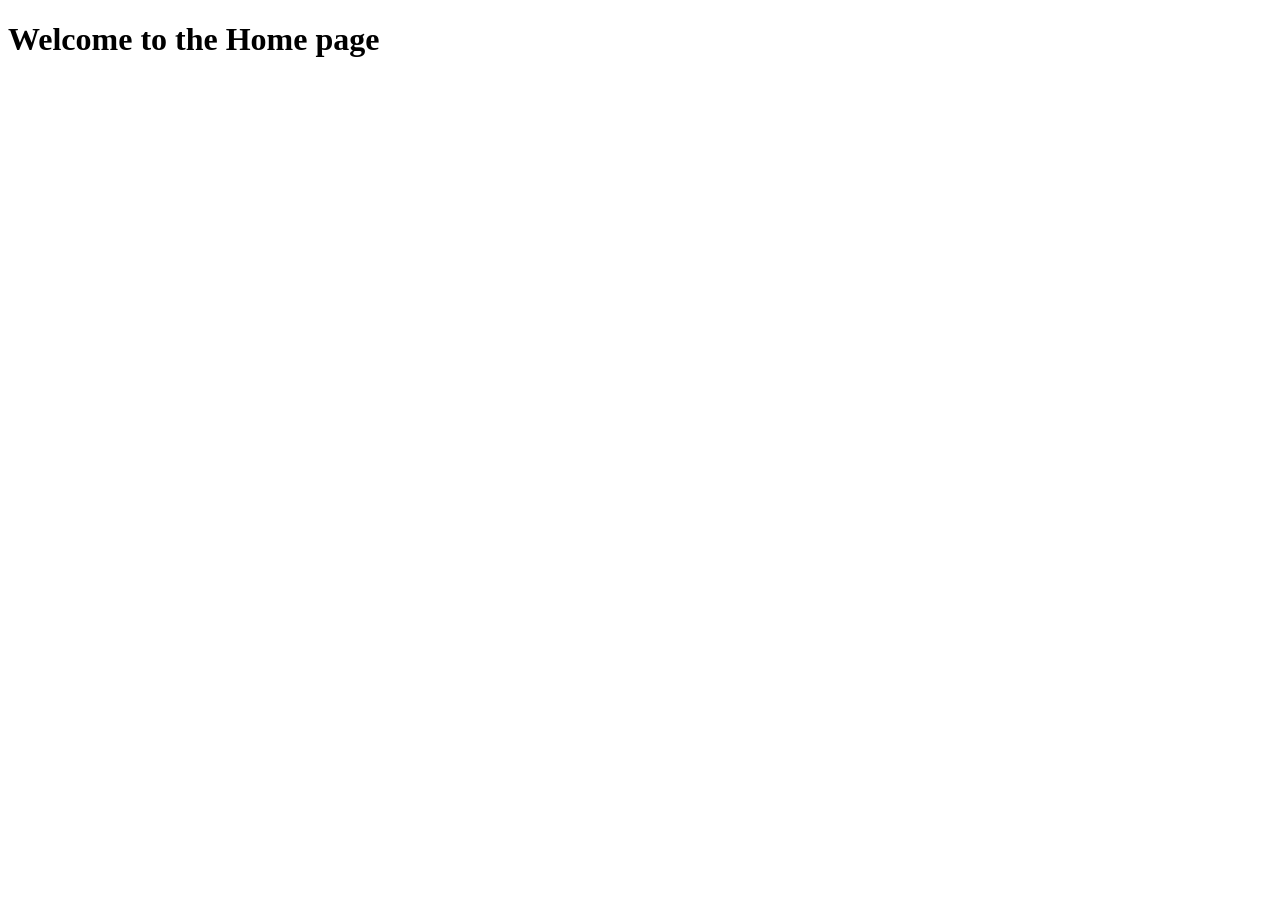
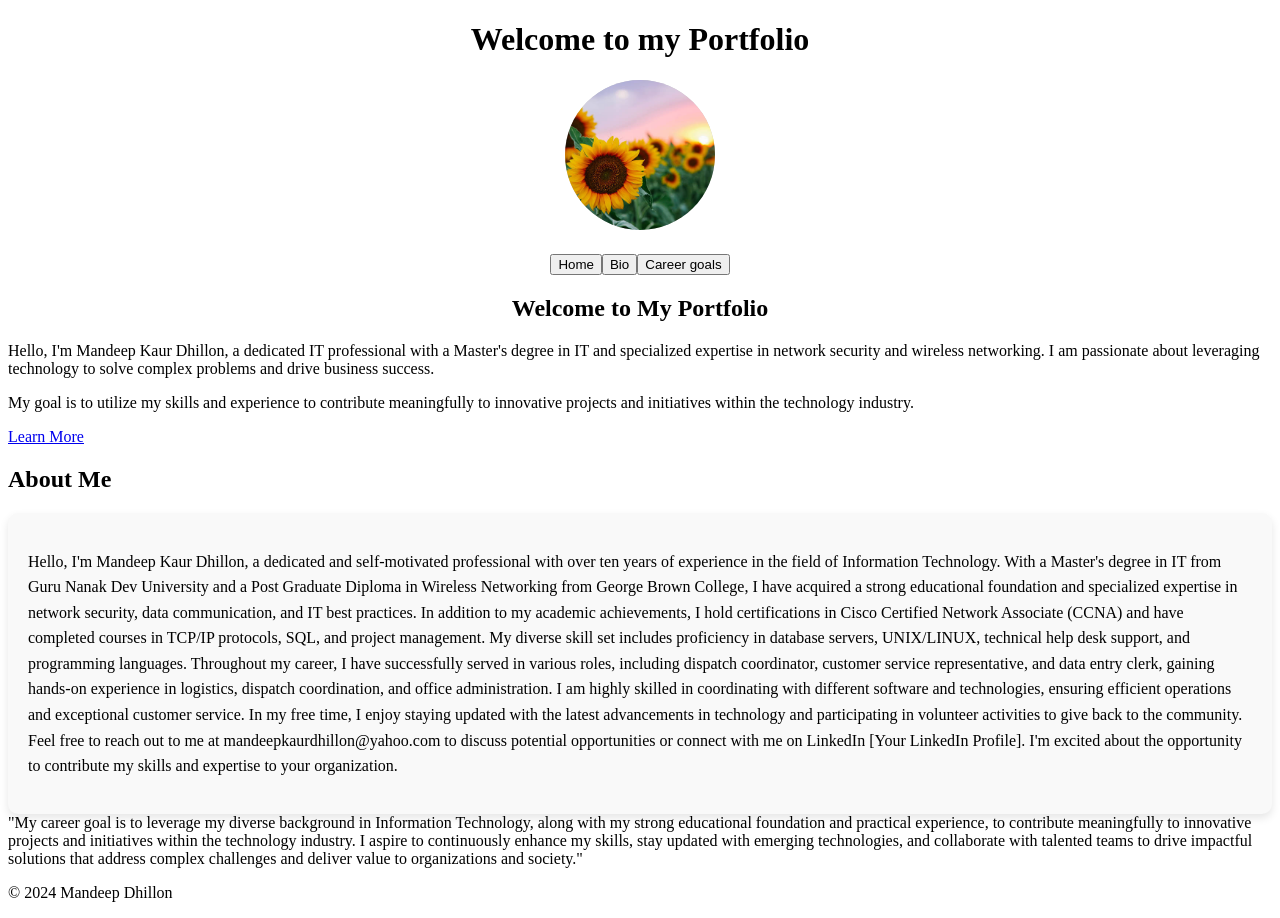
Before and after one commit to Mandeep-Dhillon/Mandeep-Dhillon.github.io, a plain HTML site: page index.html in a window 1280 px wide. Before the commit the page ends 800 px from the top, so only its background shows below. Drawn offline with Linux system fonts and the light colour scheme.

Commit message:
added more files and info

```diff
--- a/css/app.css
+++ b/css/app.css
@@ -0,0 +1,48 @@
+
+h1 {
+    text-align: center; /* Center the content horizontally */
+}
+
+.container {
+    text-align: center; /* Center the content horizontally */
+}
+
+.circle-container {
+    width: 150px; /* Adjust size as needed */
+    height: 150px; /* Adjust size as needed */
+    border-radius: 50%; /* Makes the container circular */
+    overflow: hidden; /* Ensures the image stays within the circle */
+    background: #ccc; /* Fallback background color */
+    display: inline-block; /* Display as inline block */
+    margin-bottom: 20px; /* Add margin to separate from buttons */
+}
+
+.circle-container img {
+    width: 100%; /* Ensure the image fills the circle container */
+    height: 100%; /* Ensure the image fills the circle container */
+    object-fit: cover; /* Ensure the image covers the entire circle */
+}
+
+.button-container {
+    display: flex; /* Display buttons in a row */
+    justify-content: center; /* Center buttons horizontally */
+}
+
+.bio {
+    background-color: #f9f9f9; /* Set background color */
+    padding: 20px; /* Add padding for spacing */
+    border-radius: 10px; /* Add rounded corners */
+    box-shadow: 0 4px 8px rgba(0, 0, 0, 0.1); /* Add shadow for depth */
+}
+
+.bio p {
+    font-size: 16px; /* Set font size */
+    line-height: 1.6; /* Set line height */
+    margin-bottom: 15px; /* Add margin bottom for spacing between paragraphs */
+}
+
+.bio h2 {
+    font-size: 24px; /* Set font size */
+    margin-bottom: 20px; /* Add margin bottom for spacing */
+    text-align: center; /* Center align heading */
+}
--- a/index.html
+++ b/index.html
@@ -7,8 +7,57 @@
     <title>Portfolio</title>
 </head>
 <body>
-    <h1>Welcome to the Home page</h1>
+    <h1>Welcome to my Portfolio</h1>
 
-    <Script src="js/app.js"></Script>
+    <div class="container">
+        <div class="circle-container">
+            <img src="assets/image1.jpg" alt="image1">
+        </div>
+        <nav class="button-container">
+            <button onclick="scrollToSection('home')">Home</button>
+            <button onclick="scrollToSection('about')">Bio</button>
+            <button onclick="scrollToSection('contact')">Career goals</button>
+        </nav>
+    </div>
+    </header>
+
+    <main>
+        <section id="home">
+            <div class="welcome">
+                <h1>Welcome to My Portfolio</h1>
+                <p>Hello, I'm Mandeep Kaur Dhillon, a dedicated IT professional with a Master's degree in IT and specialized expertise in network security and wireless networking. I am passionate about leveraging technology to solve complex problems and drive business success.</p>
+                <p>My goal is to utilize my skills and experience to contribute meaningfully to innovative projects and initiatives within the technology industry.</p>
+                <a href="#about" class="cta-btn">Learn More</a>
+            </div>
+        </section>
+
+        <section id="about">
+            <h2>About Me</h2>
+            <div class="bio">
+                <p>
+                    Hello, I'm Mandeep Kaur Dhillon, a dedicated and self-motivated professional with over ten years of experience in the field of Information Technology. With a Master's degree in IT from Guru Nanak Dev University and a Post Graduate Diploma in Wireless Networking from George Brown College, I have acquired a strong educational foundation and specialized expertise in network security, data communication, and IT best practices.
+
+                    In addition to my academic achievements, I hold certifications in Cisco Certified Network Associate (CCNA) and have completed courses in TCP/IP protocols, SQL, and project management. My diverse skill set includes proficiency in database servers, UNIX/LINUX, technical help desk support, and programming languages.
+
+                    Throughout my career, I have successfully served in various roles, including dispatch coordinator, customer service representative, and data entry clerk, gaining hands-on experience in logistics, dispatch coordination, and office administration. I am highly skilled in coordinating with different software and technologies, ensuring efficient operations and exceptional customer service.
+
+                    In my free time, I enjoy staying updated with the latest advancements in technology and participating in volunteer activities to give back to the community.
+
+                    Feel free to reach out to me at mandeepkaurdhillon@yahoo.com to discuss potential opportunities or connect with me on LinkedIn [Your LinkedIn Profile]. I'm excited about the opportunity to contribute my skills and expertise to your organization.
+
+
+            </div>
+        </section>
+
+        <section id="Career goals">
+            "My career goal is to leverage my diverse background in Information Technology, along with my strong educational foundation and practical experience, to contribute meaningfully to innovative projects and initiatives within the technology industry. I aspire to continuously enhance my skills, stay updated with emerging technologies, and collaborate with talented teams to drive impactful solutions that address complex challenges and deliver value to organizations and society."
+        </section>
+    </main>
+
+    <footer>
+        <p>&copy; 2024 Mandeep Dhillon</p>
+    </footer>
+
+     <Script src="js/app.js"></Script>
 </body>
 </html>
--- a/js/app.js
+++ b/js/app.js
@@ -0,0 +1,7 @@
+
+function scrollToSection(sectionId) {
+    var section = document.getElementById(sectionId);
+    if (section) {
+        section.scrollIntoView({ behavior: 'smooth' });
+    }
+}
```
Also changed, not shown: assets/image1.jpg (added), 3 other files.
